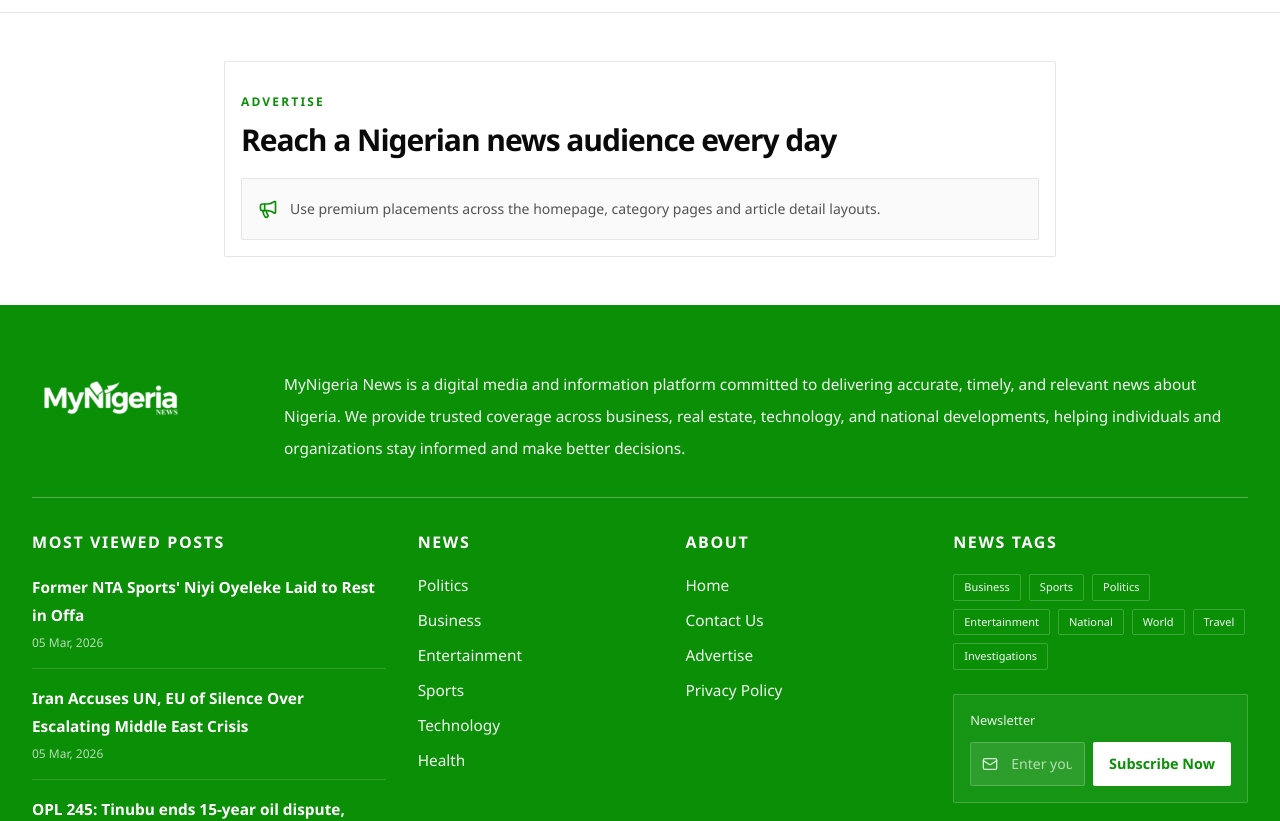
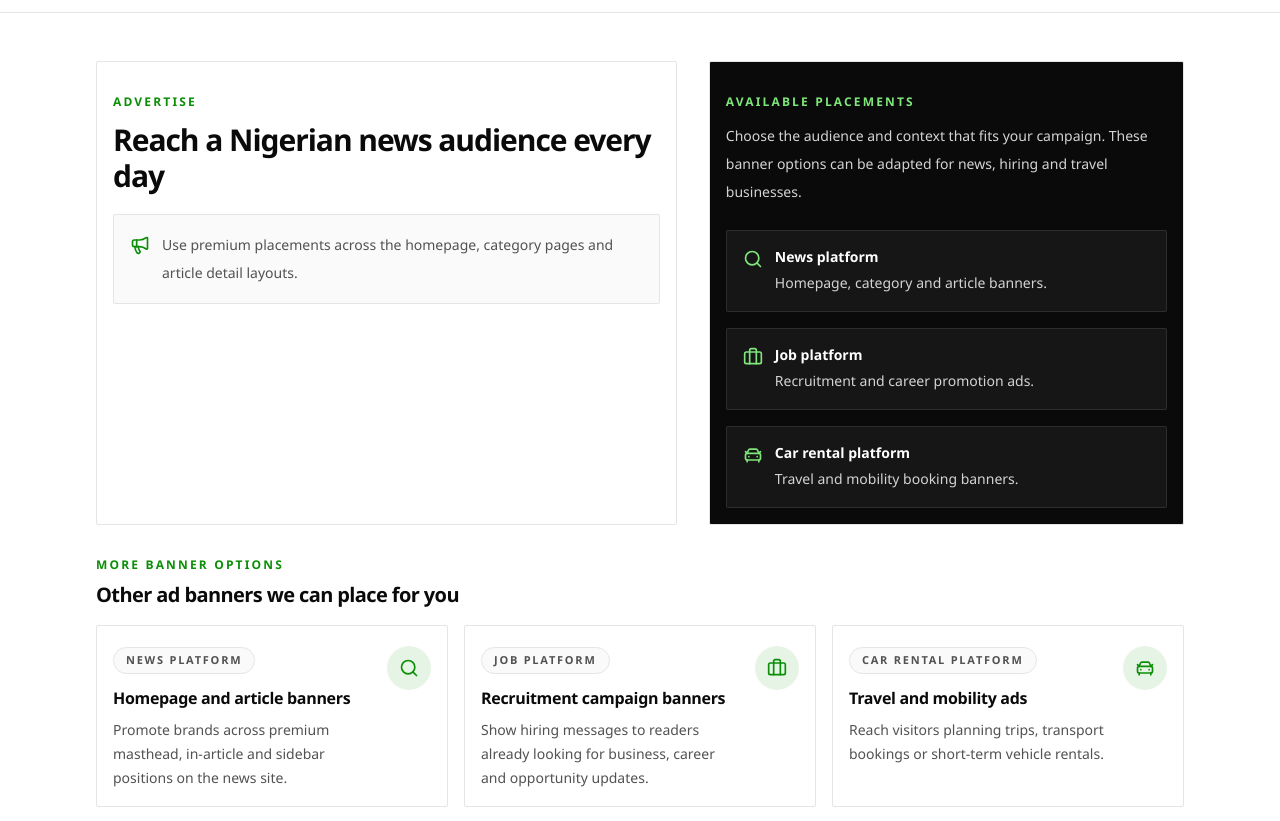
Before and after one commit to oluwolefsamson/mynigerianews, a Next.js app: page /advertise in a window 1280 px wide. Shown: the part 280-1101 px from the top of the page. Built offline with nearby package versions, Linux system fonts and the light colour scheme.

Commit message:
new update

```diff
--- a/src/app/advertise/page.tsx
+++ b/src/app/advertise/page.tsx
@@ -1,4 +1,4 @@
-import { Megaphone } from 'lucide-react'
+import { Briefcase, CarFront, Megaphone, Search } from 'lucide-react'
 
 import { Card, CardContent } from '@/components/ui/card'
 import { getAdvertisePageContent } from '@/services/cms'
@@ -7,7 +7,8 @@ export default function AdvertisePage() {
   const content = getAdvertisePageContent()
 
   return (
-    <main className="mx-auto max-w-4xl px-4 py-12 sm:px-6 lg:px-8">
+    <main className="mx-auto max-w-6xl px-4 py-12 sm:px-6 lg:px-8">
+      <div className="grid gap-8 lg:grid-cols-[minmax(0,1.1fr)_minmax(0,0.9fr)]">
         <Card className="border-neutral-200">
           <CardContent className="p-8">
             <p className="text-xs font-semibold uppercase tracking-[0.18em] text-[#0a8f07]">{content.eyebrow}</p>
@@ -18,6 +19,71 @@ export default function AdvertisePage() {
             </div>
           </CardContent>
         </Card>
+
+        <Card className="border-neutral-200 bg-neutral-950 text-white">
+          <CardContent className="p-8">
+            <p className="text-xs font-semibold uppercase tracking-[0.18em] text-[#7fe67a]">Available placements</p>
+            <p className="mt-3 text-sm leading-7 text-neutral-300">
+              Choose the audience and context that fits your campaign. These banner options can be adapted for news,
+              hiring and travel businesses.
+            </p>
+            <div className="mt-6 space-y-4">
+              {[
+                { icon: Search, title: 'News platform', description: 'Homepage, category and article banners.' },
+                { icon: Briefcase, title: 'Job platform', description: 'Recruitment and career promotion ads.' },
+                { icon: CarFront, title: 'Car rental platform', description: 'Travel and mobility booking banners.' },
+              ].map((item) => (
+                <div key={item.title} className="flex items-start gap-3 rounded-[2px] border border-white/10 bg-white/5 p-4">
+                  <item.icon className="mt-0.5 h-5 w-5 shrink-0 text-[#7fe67a]" />
+                  <div>
+                    <p className="text-sm font-semibold text-white">{item.title}</p>
+                    <p className="mt-1 text-sm leading-6 text-neutral-300">{item.description}</p>
+                  </div>
+                </div>
+              ))}
+            </div>
+          </CardContent>
+        </Card>
+      </div>
+
+      <section className="mt-8">
+        <div className="mb-4 flex items-center justify-between gap-4">
+          <div>
+            <p className="text-xs font-semibold uppercase tracking-[0.18em] text-[#0a8f07]">More banner options</p>
+            <h2 className="mt-2 text-xl font-semibold tracking-[-0.03em] text-neutral-950">
+              Other ad banners we can place for you
+            </h2>
+          </div>
+        </div>
+
+        <div className="grid gap-4 md:grid-cols-3">
+          {content.placements.map((placement, index) => {
+            const icons = [Search, Briefcase, CarFront] as const
+            const Icon = icons[index] ?? Search
+
+            return (
+              <Card key={placement.title} className="border-neutral-200">
+                <CardContent className="p-5">
+                  <div className="flex items-start justify-between gap-4">
+                    <div className="space-y-3">
+                      <span className="inline-flex rounded-full border border-neutral-200 bg-neutral-50 px-3 py-1 text-[11px] font-semibold uppercase tracking-[0.16em] text-neutral-600">
+                        {placement.label}
+                      </span>
+                      <div>
+                        <p className="text-base font-semibold tracking-[-0.02em] text-neutral-950">{placement.title}</p>
+                        <p className="mt-2 text-sm leading-6 text-neutral-600">{placement.description}</p>
+                      </div>
+                    </div>
+                    <div className="flex h-11 w-11 shrink-0 items-center justify-center rounded-full bg-[#0a8f07]/10">
+                      <Icon className="h-5 w-5 text-[#0a8f07]" />
+                    </div>
+                  </div>
+                </CardContent>
+              </Card>
+            )
+          })}
+        </div>
+      </section>
     </main>
   )
 }
--- a/src/data/site-content.ts
+++ b/src/data/site-content.ts
@@ -1,5 +1,13 @@
 import { navCategories } from '@/data/news'
-import type { ContactPageContent, FooterContent, HomePageContent, NavItem, PromoCard, StaticPageContent } from '@/types/cms'
+import type {
+  AdvertisePageContent,
+  ContactPageContent,
+  FooterContent,
+  HomePageContent,
+  NavItem,
+  PromoCard,
+  StaticPageContent,
+} from '@/types/cms'
 
 export const headerContent: {
   navItems: NavItem[]
@@ -153,10 +161,27 @@ export const aboutPageContent: StaticPageContent = {
   ],
 }
 
-export const advertisePageContent: StaticPageContent = {
+export const advertisePageContent: AdvertisePageContent = {
   eyebrow: 'Advertise',
   title: 'Reach a Nigerian news audience every day',
   paragraphs: ['Use premium placements across the homepage, category pages and article detail layouts.'],
+  placements: [
+    {
+      label: 'News platform',
+      title: 'Homepage and article banners',
+      description: 'Promote brands across premium masthead, in-article and sidebar positions on the news site.',
+    },
+    {
+      label: 'Job platform',
+      title: 'Recruitment campaign banners',
+      description: 'Show hiring messages to readers already looking for business, career and opportunity updates.',
+    },
+    {
+      label: 'Car rental platform',
+      title: 'Travel and mobility ads',
+      description: 'Reach visitors planning trips, transport bookings or short-term vehicle rentals.',
+    },
+  ],
 }
 
 export const privacyPageContent: StaticPageContent = {
```
Also changed, not shown: src/types/cms.ts (+10 -0 lines), src/app/page.tsx (line endings or trailing spaces). Lines whose indentation alone changed are shown as unchanged.
